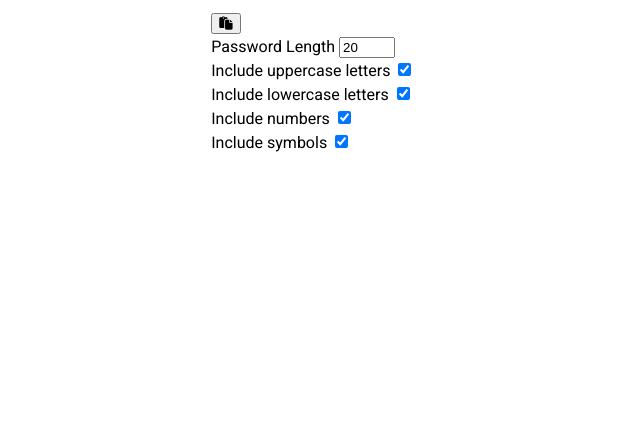
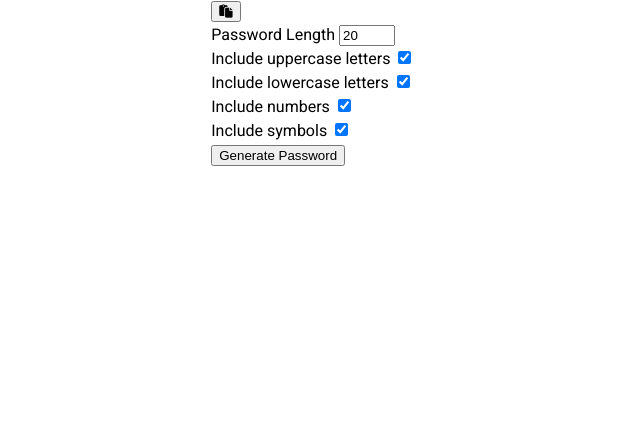
Before and after one commit to Archanach707/Password-Generator, a plain HTML site: page index.html in a window 1280 px wide. Shown: the part 354-800 px from the top of the page, without its empty margins (320-960 px from the left). Drawn offline with Linux system fonts and the light colour scheme.

Commit message:
html complete jump to the css file

```diff
--- a/index.html
+++ b/index.html
@@ -42,6 +42,8 @@
         <input type="checkbox" id="symbols" checked>
       </div>
     </div>
+
+    <button class="btn btn-large" id="generate">Generate Password</button>
   </div>
 
 
```
